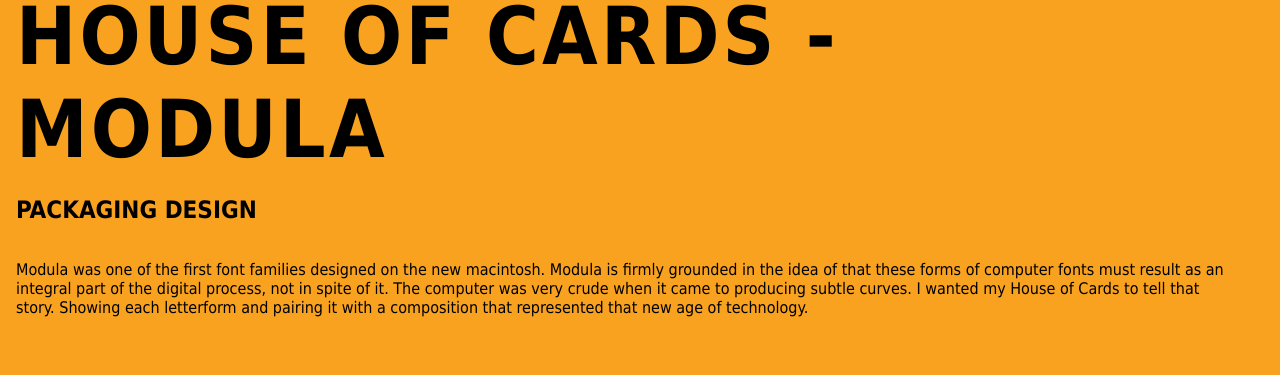
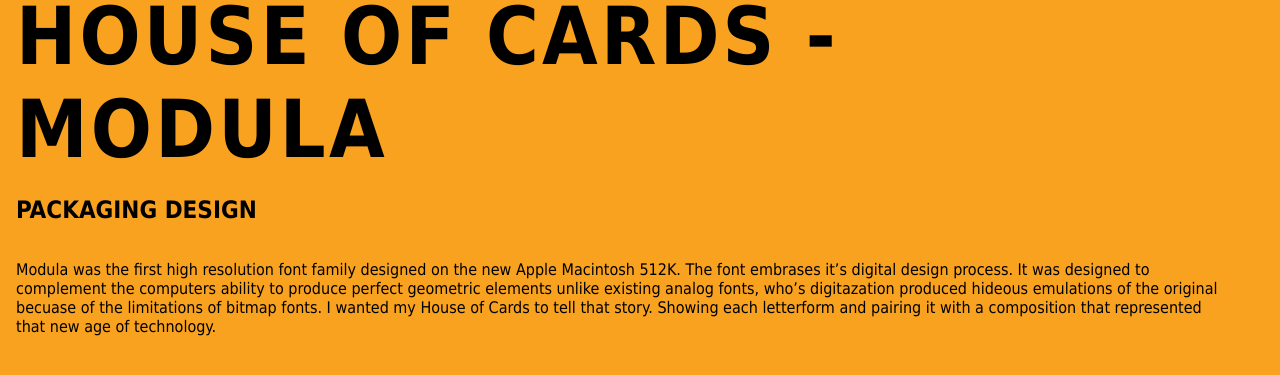
Before and after one commit to MattCatz/heidikieff.github.io, a Jekyll site: the page built from _projects/house-of-cards.md, in a window 1280 px wide and 900 px high, scrolled down 627 px, cut to the strip 0-377 px from the top of the window. Built offline with Jekyll 4.4.1, drawn with Linux system fonts in a browser that asks for light colours; some web fonts are replaced.

Commit message:
Reworded description.

```diff
--- a/_projects/house-of-cards.md
+++ b/_projects/house-of-cards.md
@@ -2,14 +2,10 @@
 layout: house-of-cards
 title: "House of Cards"
 thumbnail: "house-of-cards.gif"
-
-sections:
-   - project-head
-   - modula-split
 ---
 # HOUSE OF CARDS - MODULA
 {: .tk-modula-tall}
 
 ## PACKAGING DESIGN
 
-Modula was one of the first font families designed on the new macintosh. Modula is firmly grounded in the idea of that these forms of computer fonts must result as an integral part of the digital process, not in spite of it. The computer was very crude when it came to producing subtle curves. I wanted my House of Cards to tell that story. Showing each letterform and pairing it with a composition that represented that new age of technology.
+Modula was the first high resolution font family designed on the new Apple Macintosh 512K. The font embrases it's digital design process. It was designed to complement the computers ability to produce perfect geometric elements unlike existing analog fonts, who's digitazation produced hideous emulations of the original becuase of the limitations of bitmap fonts. I wanted my House of Cards to tell that story. Showing each letterform and pairing it with a composition that represented that new age of technology.
```
